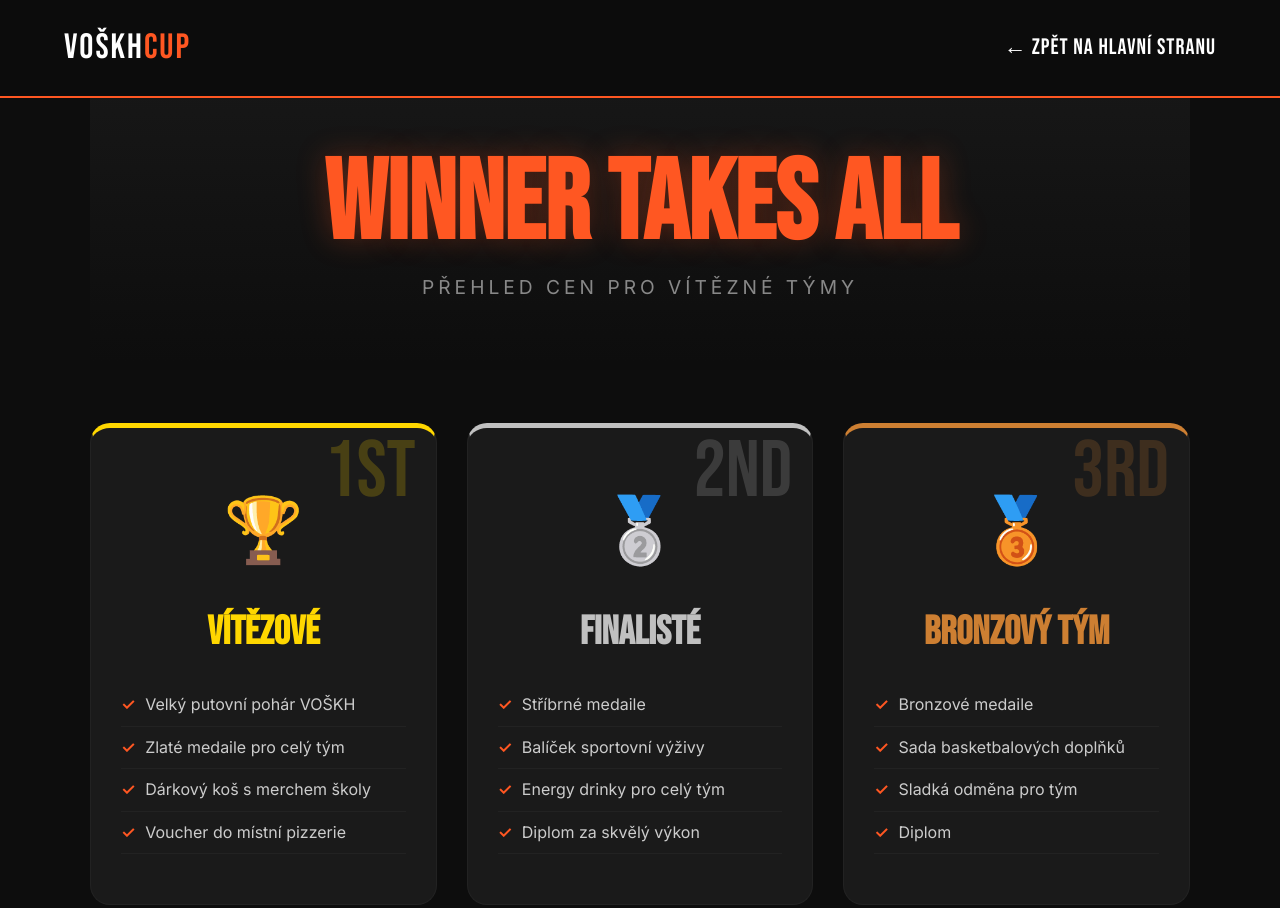
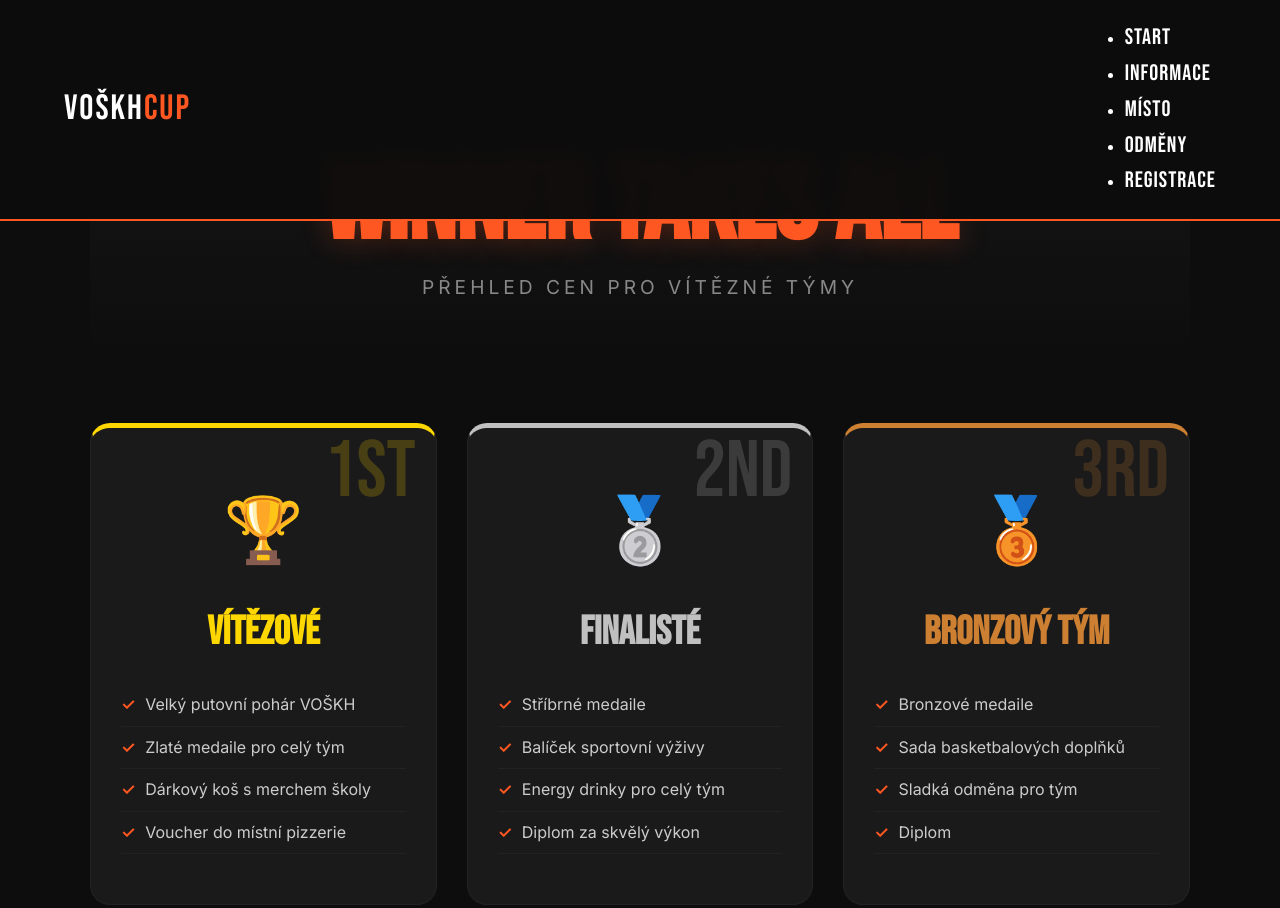
Before and after one commit to Shiftyczech/Basketbalovy-Turnaj, a plain HTML site: page odmeny.html in a window 1280 px wide. Shown: the top 908 px of the page. Drawn offline with Linux system fonts and the light colour scheme.

Commit message:
Add files via upload

```diff
--- a/odmeny.html
+++ b/odmeny.html
@@ -177,9 +177,13 @@
     <nav>
         <div class="nav-container">
             <a href="index.html" class="nav-logo">VOŠKH<span>CUP</span></a>
-            <div class="nav-links">
-                <a href="index.html">← ZPĚT NA HLAVNÍ STRANU</a>
-            </div>
+            <ul class="nav-links">
+                <li><a href="index.html">Start</a></li>
+                <li><a href="informace.html">Informace</a></li>
+                <li><a href="misto.html">Místo</a></li>
+                <li><a href="odmeny.html">Odměny</a></li>
+                <li><a href="index.html#registrace">Registrace</a></li>
+            </ul>
         </div>
     </nav>
 
```
Also changed, not shown: informace.html (+7 -3 lines), misto.html (+7 -1 lines).
